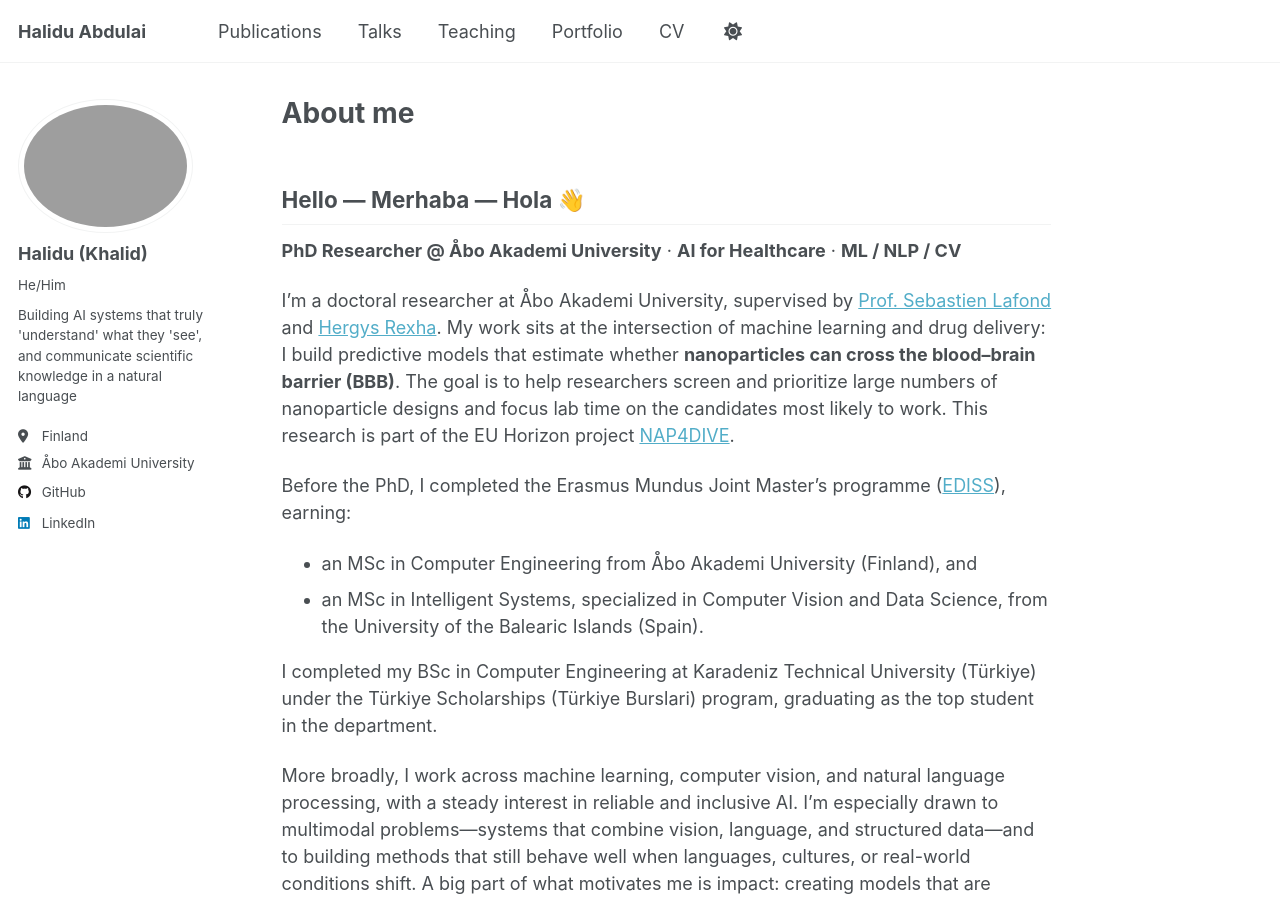
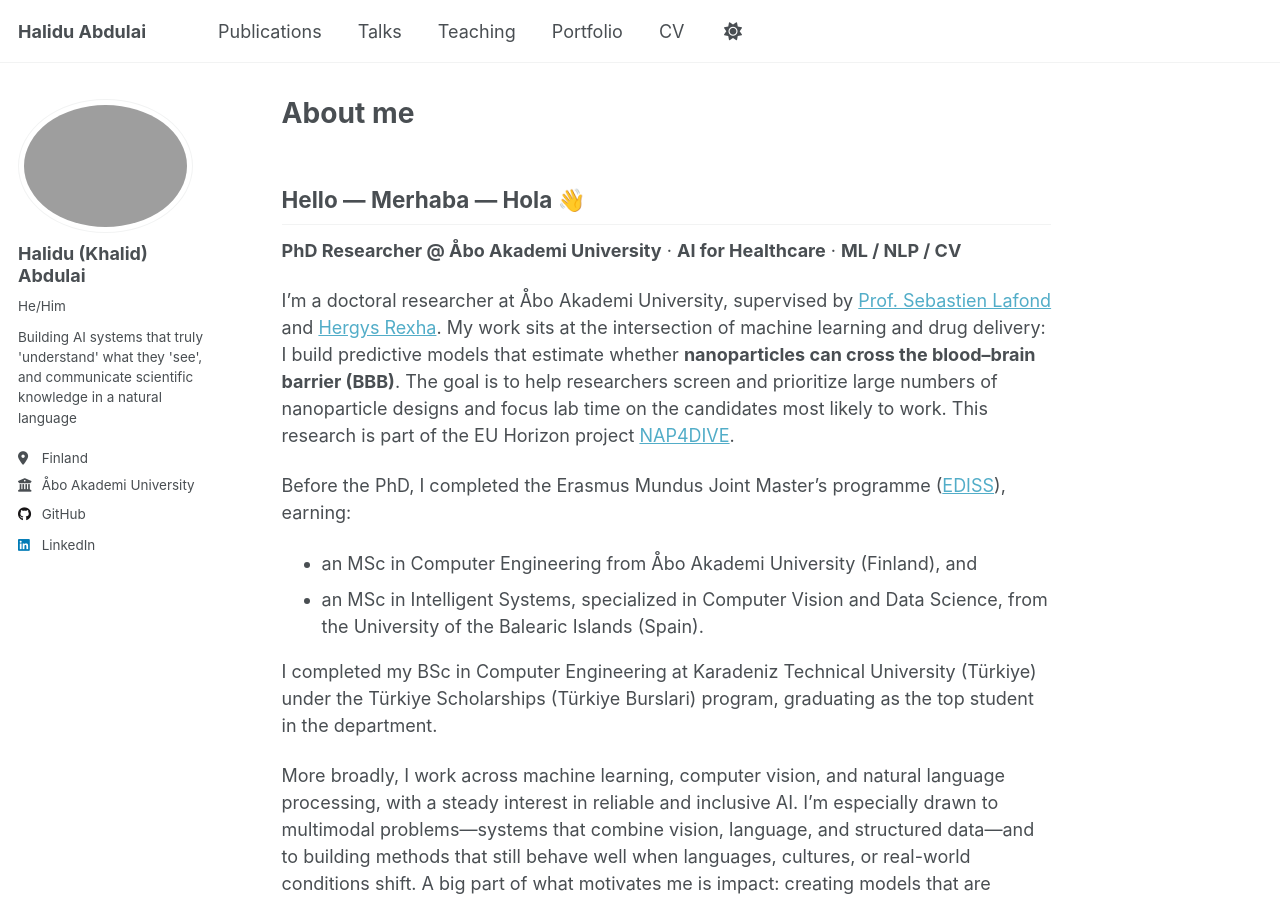
Before and after one commit to abdulaihalidu/abdulaihalidu.github.io, a Jekyll site: the page built from _pages/about.md, in a window 1280 px wide and 900 px high. Built offline with Jekyll 4.4.1, drawn with Linux system fonts in a browser that asks for light colours; a script that is not in the unit is left out.

Commit message:
Update _config.yml

```diff
--- a/_config.yml
+++ b/_config.yml
@@ -12,7 +12,7 @@ site_theme               : "default"
 title                    : "Halidu Abdulai"
 title_separator          : "-"
 name                     : &name "Halidu"
-description              : &description "personal description"
+description              : &description "Halidu Abdulai personal page"
 url                      : https://abdulaihalidu.github.io # the base hostname & protocol for your site e.g. "https://[your GitHub username].github.io" or if you already have some other page hosted on Github then use "https://[your GitHub username].github.io/[Your Repo Name]"
 baseurl                  : "" # the subpath of your site, e.g. "/blog"
 repository               : "abdulaihalidu.github.io"
@@ -23,7 +23,7 @@ repository               : "abdulaihalidu.github.io"
 author:
   # Biographic information
   avatar           : "Halid.jpg"
-  name             : "Halidu (Khalid)"
+  name             : "Halidu (Khalid) Abdulai"
   pronouns         : "He/Him"
   bio              : "Building AI systems that truly 'understand' what they 'see', and communicate scientific knowledge in a natural language"
   location         : "Finland"
```
